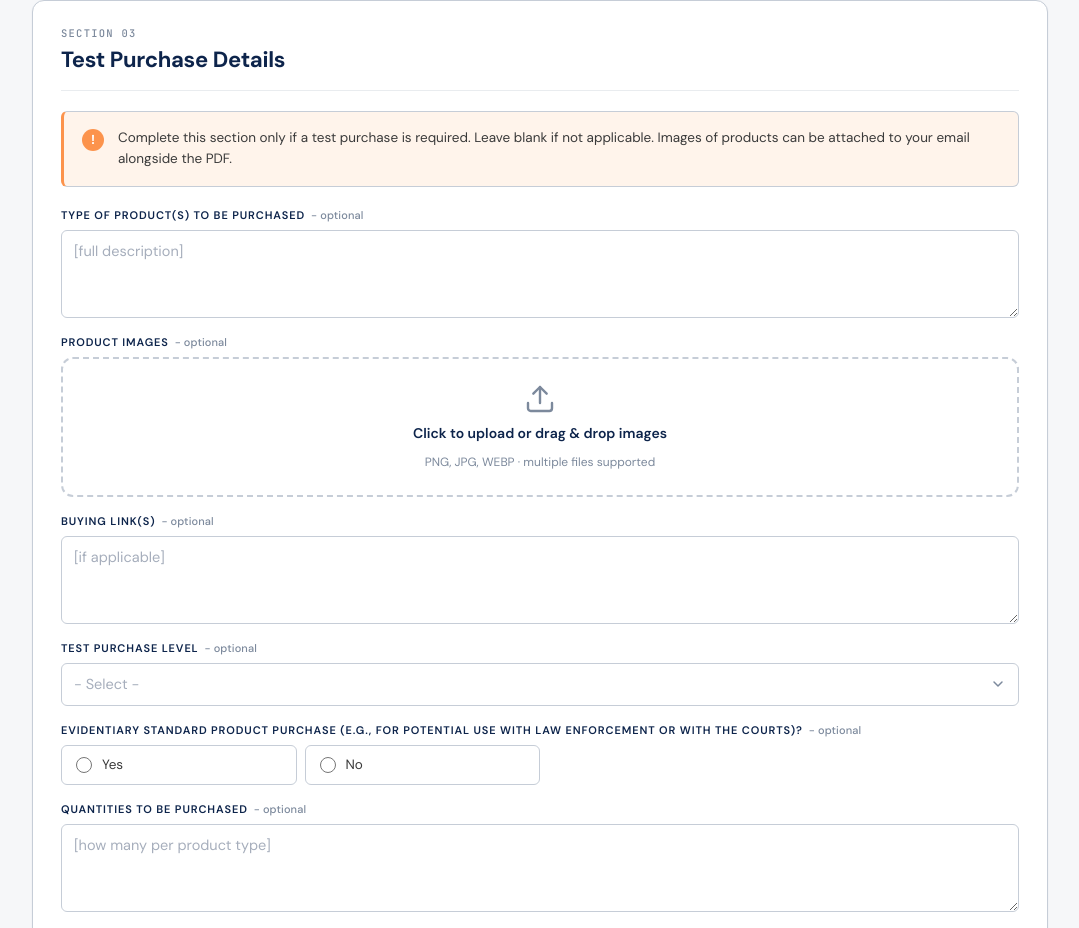
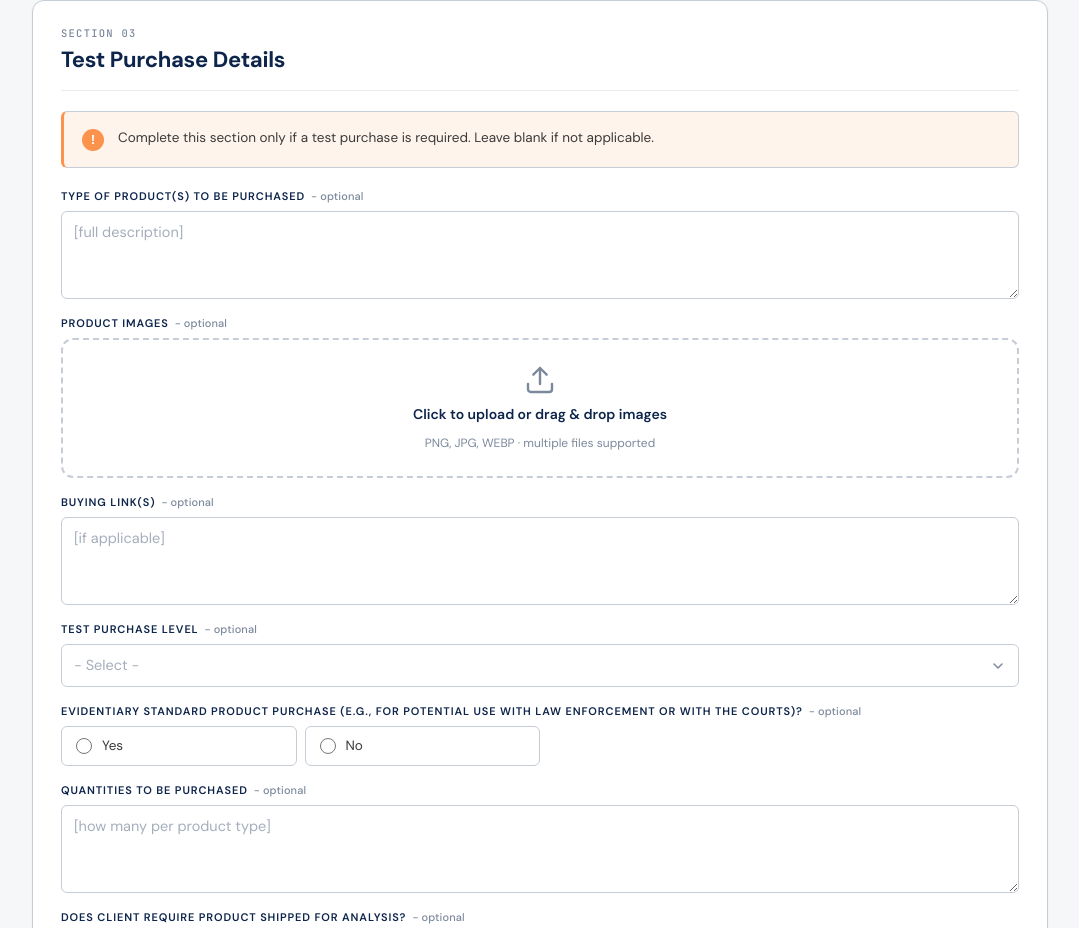
Before and after one commit to ashishrai-iph2025/api-docs, a Next.js app: page /intake-form in a window 1280 px wide. Shown: the part 2159-3087 px from the top of the page, without its empty margins (100-1179 px from the left). Built offline with nearby package versions, Linux system fonts and the light colour scheme.

Commit message:
Description updated
Description updated

```diff
--- a/src/app/intake-form/page.tsx
+++ b/src/app/intake-form/page.tsx
@@ -441,7 +441,7 @@ export default function FieldIntakeFormPage() {
               <div className="section-notice">
                 <span className="badge">!</span>
                 <div className="body">
-                  <p>Complete this section only if a test purchase is required. Leave blank if not applicable. Images of products can be attached to your email alongside the PDF.</p>
+                  <p>Complete this section only if a test purchase is required. Leave blank if not applicable.</p>
                 </div>
               </div>
               <div className="field-grid">
```
